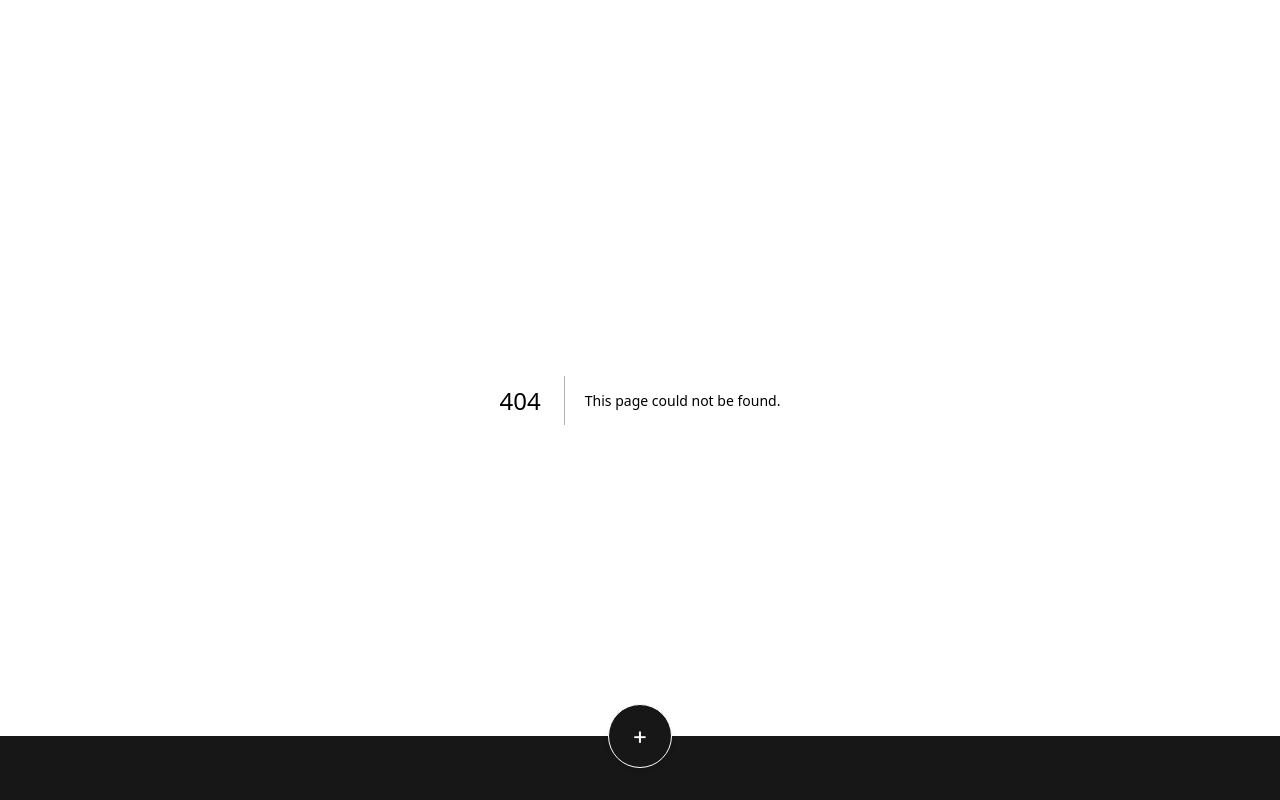
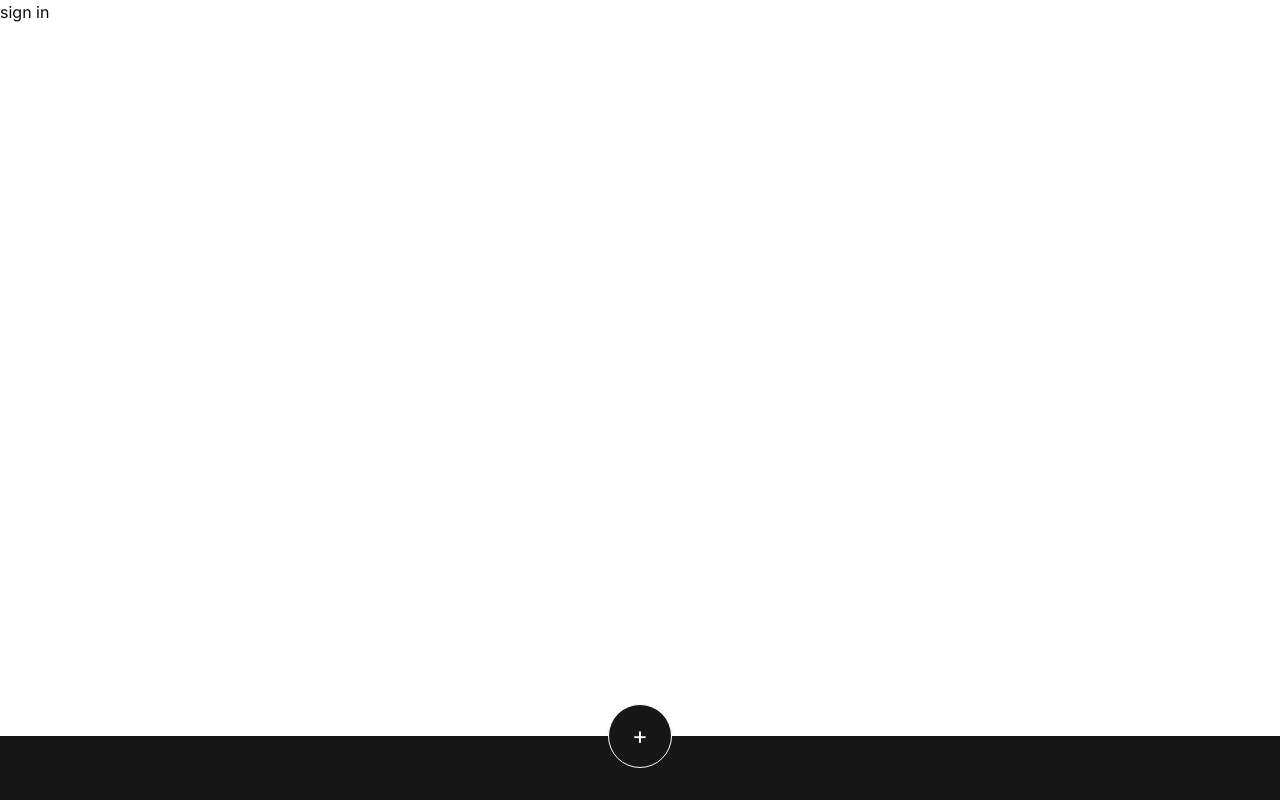
Before and after one commit to sabovyan/bujet, a Next.js app: page /sign-in in a window 1280 px wide. Before the commit this address had no page. Built offline with nearby package versions, Linux system fonts and the light colour scheme.

Commit message:
add postgress to gitignore

```diff
--- /dev/null
+++ b/app/sign-in/page.tsx
@@ -0,0 +1,7 @@
+export default function SignIn() {
+  return (
+    <main>
+      <h1>sign in</h1>
+    </main>
+  );
+}
```
Also changed, not shown: 1 other file (tests, documents, lock files or other folders).
